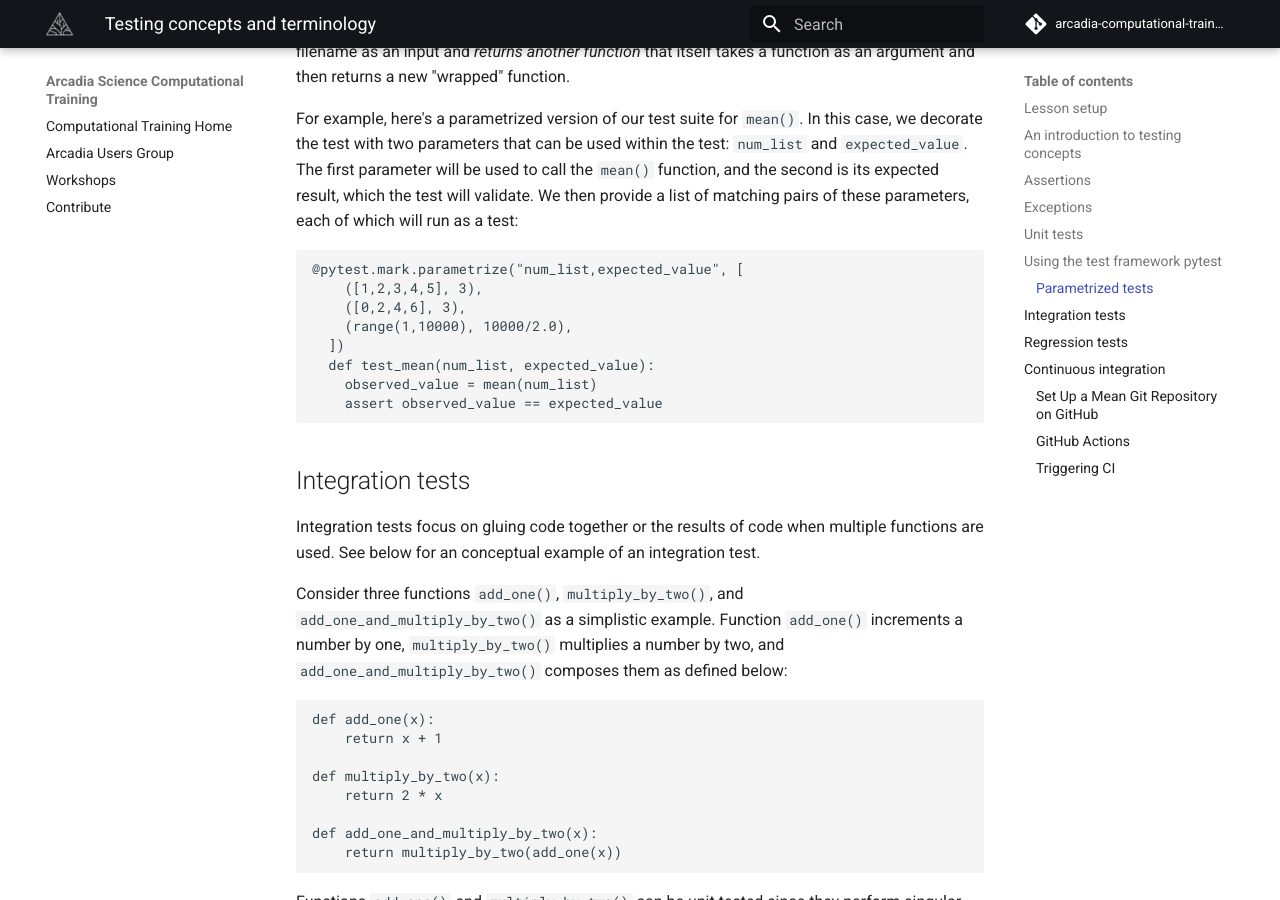
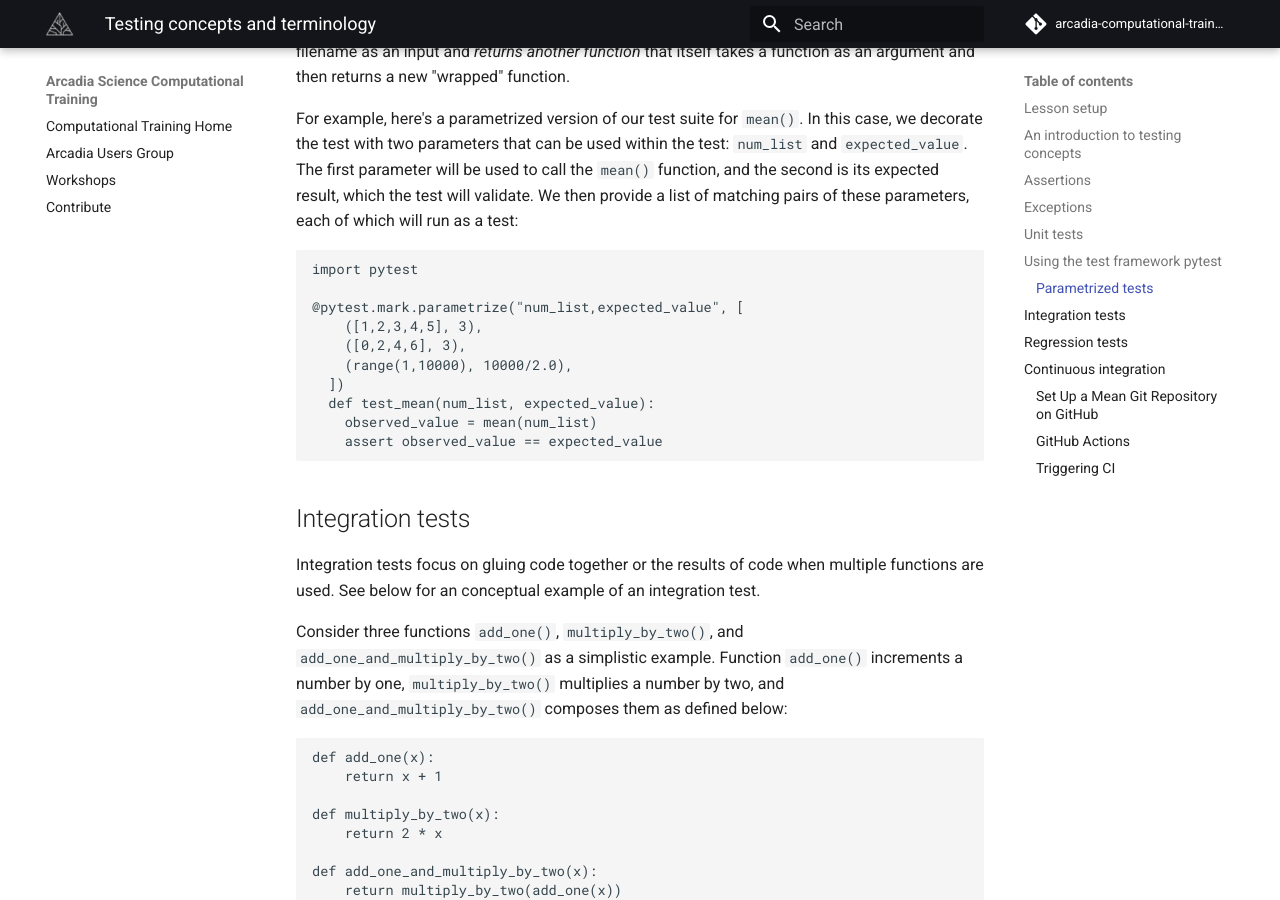
Before and after one commit to Arcadia-Science/arcadia-computational-training, an MkDocs documentation site: the page built from docs/arcadia-users-group/20231104-testing-concepts/lesson.md, in a window 1280 px wide and 900 px high, scrolled down 9511 px. Built offline with MkDocs 1.6.1 and Material for MkDocs 9.7.7, drawn with Linux system fonts in a browser that asks for light colours; comment, search, counter and statistics services are not loaded; some of the changed lines change nothing that is shown; some of the changed text lies outside the part shown.

Commit message:
fix issues from lesson

````diff
--- a/docs/arcadia-users-group/20231104-testing-concepts/lesson.md
+++ b/docs/arcadia-users-group/20231104-testing-concepts/lesson.md
@@ -42,7 +42,7 @@
 To start this lesson, we'll begin by creating a conda environment that has the tools we'll need.
 
 ```
-mamba env create -n augtest jupyter pytest
+mamba create -n augtest jupyter pytest
 conda activate augtest
 ```
 
@@ -459,6 +459,8 @@
 We then provide a list of matching pairs of these parameters, each of which will run as a test:
 
 ```python
+import pytest
+
 @pytest.mark.parametrize("num_list,expected_value", [
     ([1,2,3,4,5], 3),
     ([0,2,4,6], 3),
````
